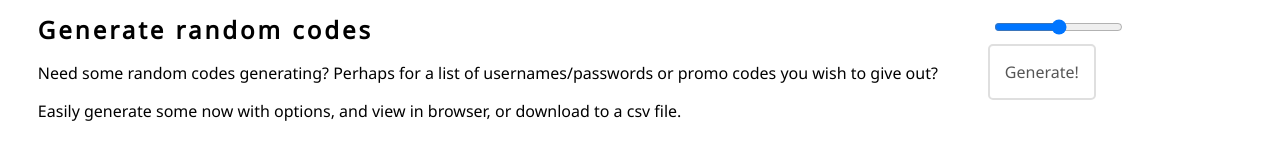
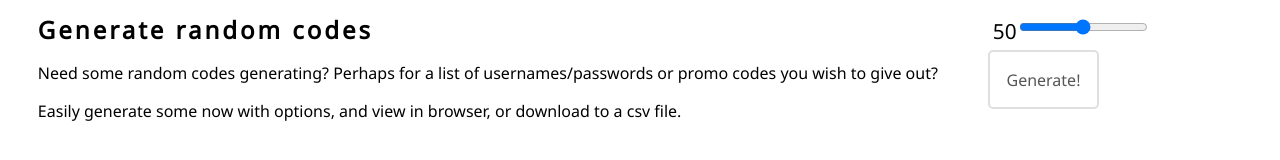
Before and after one commit to intheon/promo, a plain HTML site: page index.html in a window 1280 px wide. Drawn offline with Linux system fonts and the light colour scheme.

Commit message:
dfghjukl

```diff
--- a/css/style.css
+++ b/css/style.css
@@ -38,6 +38,7 @@ font-family: 'Noto Sans', sans-serif;
 	color:			#565656;
 	padding:		7%;
 	border-radius:	5px;
+	transition:		all 1s;
 }
 .column .button:hover
 {
@@ -51,3 +52,9 @@ font-family: 'Noto Sans', sans-serif;
 	float:			left;
 	padding:		2%;
 }
+
+#how-much-value
+{
+	float:			left;
+	font-size:		1.3em;
+}
--- a/index.html
+++ b/index.html
@@ -20,7 +20,10 @@
 		</div>
 
 		<div class="column">
-			<div class="how-much"><input type="range" id="test" min="1" max="277" step="1"></div>
+			<div class="how-much">
+				<input type="range" id="test" min="1" max="277" step="1" default="50">
+				<div id="how-much-value">50</div>
+			</div>
 			<div class="button">Generate!</div>
 		</div>
 
--- a/js/app.js
+++ b/js/app.js
@@ -1,6 +1,6 @@
 $(document).ready(function(){
 	$("#test").on("input", function(event){
 		var rangeValue = $("#test").val();
-
+		$("#how-much-value").html(rangeValue)
 	});
 });
```
